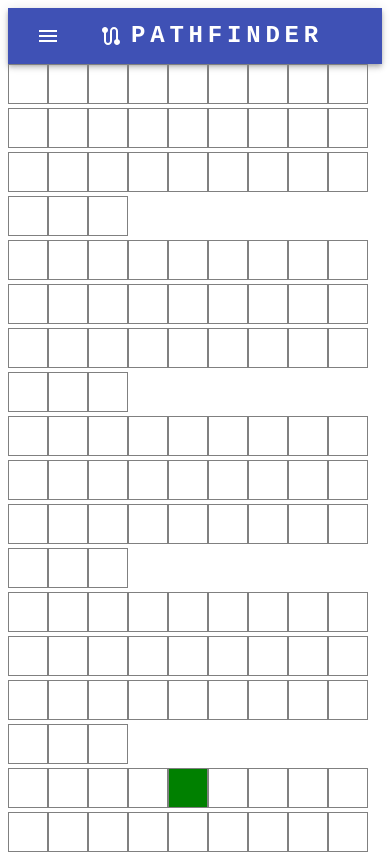
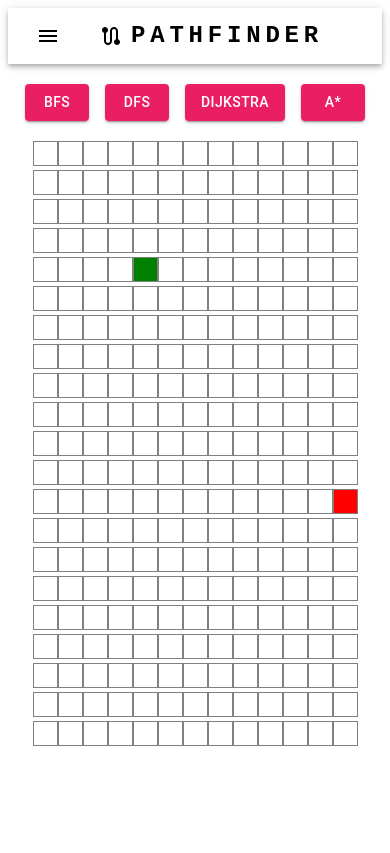
Before and after one commit to dthajal1/path-finder, a React (Create React App) app: page / in a window 390 px wide. Shown: the top 853 px of the page. Built offline with nearby package versions, Linux system fonts and the light colour scheme.

Commit message:
responsive grid

```diff
--- a/src/App.js
+++ b/src/App.js
@@ -3,10 +3,12 @@ import { green, indigo } from "@mui/material/colors";
 
 import PathFinder from "./components/path-finder";
 import Navbar from "./components/navbar";
+import { grey } from "@mui/material/colors";
+import { pink } from "@mui/material/colors";
 
 const theme = createTheme({
   palette: {
-    primary: indigo,
+    primary: pink,
     secondary: green,
   },
 })
--- a/src/algorithms/bfs/index.js
+++ b/src/algorithms/bfs/index.js
@@ -1,5 +1,5 @@
 /* Bread First Search Algorithm. Returns visited nodes in order. */
-export default function BFS(grid, startNode, destNode) {
+export default function BFSAlgo(grid, startNode, destNode) {
 
     let queue = []; // FIFO
     let visited =  [];
--- a/src/components/navbar/index.js
+++ b/src/components/navbar/index.js
@@ -14,7 +14,8 @@ import MenuItem from '@mui/material/MenuItem';
 import RouteIcon from '@mui/icons-material/Route';
 import { Grid } from '@mui/material';
 
-const pages = ['BFS', 'DFS', 'Dijkstra', 'A*'];
+// const pages = ['BFS', 'DFS', 'Dijkstra', 'A*'];
+const pages = [];
 
 export default function Navbar() {
   const [anchorElNav, setAnchorElNav] = React.useState(null);
@@ -28,7 +29,7 @@ export default function Navbar() {
   };
 
   return (
-    <AppBar position="static">
+    <AppBar position="static" color='transparent'>
       <Container maxWidth="xl">
         <Toolbar disableGutters>
             <RouteIcon sx={{ display: { xs: 'none', md: 'flex' }, mr: 1 }} />
--- a/src/components/node/index.js
+++ b/src/components/node/index.js
@@ -3,8 +3,8 @@ import { Grid } from '@mui/material';
 import { styled } from '@mui/material/styles';
 
 const StyledGrid = styled(Grid)(({ theme }) => ({
-  width: '40px',
-  height:'40px',
+  width: '25px',
+  height:'25px',
   border: '1px solid grey',
   display: 'inline-block'
 }));
@@ -22,7 +22,7 @@ export default class Node extends Component {
     return (
         <StyledGrid
           sx={{
-            background: `${isStart ? 'green' : isDest ? 'red' : isInShortestPath ? 'yellow' : isVisited ? 'indigo' : 'none'}`
+            background: `${isStart ? 'green' : isDest ? 'red' : isInShortestPath ? 'blue' : isVisited ? 'indigo' : 'none'}`
           }}
         />
     )
--- a/src/components/path-finder/index.js
+++ b/src/components/path-finder/index.js
@@ -1,11 +1,20 @@
 import React, { Component } from 'react';
-import { Grid, Button, Box, TextField } from '@mui/material';
+import { Grid, Button } from '@mui/material';
 import Node from '../node';
-import BFS from '../../algorithms/bfs';
+import BFSAlgo from '../../algorithms/bfs';
+import { Stack } from '@mui/material';
+import Snackbar from '@mui/material/Snackbar';
+import MuiAlert from '@mui/material/Alert';
 
 const ANIMATION_SPEED = 10;
-const ariaLabel = { 'aria-label': 'description' };
+const BFS = 'BFS';
+const DFS = 'DFS';
+const DIJKSTRA = 'Dijkstra';
+const ASTAR = 'Astar';
 
+const Alert = React.forwardRef(function Alert(props, ref) {
+    return <MuiAlert elevation={6} ref={ref} variant="filled" {...props} />;
+  });
 
 export default class PathFinder extends Component {
     constructor(props) {
@@ -14,6 +23,7 @@ export default class PathFinder extends Component {
             nodes: [],
             start: [4, 4],
             dest: [12, 12],
+            isSnackbarOpen: false,
         }
     }
 
@@ -41,7 +51,7 @@ export default class PathFinder extends Component {
 
     animate(visitedNodesInOrder, shortestPath) {
         for (let i = 0; i <= visitedNodesInOrder.length; i++) {
-            if (i == visitedNodesInOrder.length) {
+            if (i === visitedNodesInOrder.length) {
                 // animate shortest path at the end
                 setTimeout(() => {
                     this.animateShortestPath(shortestPath);
@@ -62,12 +72,25 @@ export default class PathFinder extends Component {
         }
     }
 
-    visualize() {
+    visualize(TYPE) {
         const { nodes, start, dest } = this.state;
         let startNode = nodes[start[0]][start[1]];
         let destNode = nodes[dest[0]][dest[1]];
-        let [visitedNodesInOrder, shortestPath] = BFS(nodes, startNode, destNode);
-        this.animate(visitedNodesInOrder, shortestPath);
+        switch (TYPE) {
+            case BFS:
+                let [visitedNodesInOrder, shortestPath] = BFSAlgo(nodes, startNode, destNode);
+                this.animate(visitedNodesInOrder, shortestPath);
+                break;
+            case DFS:
+            case DIJKSTRA:
+            case ASTAR:
+                this.setState({isSnackbarOpen: true});
+                setTimeout(() => {
+                    this.setState({isSnackbarOpen: false});
+                }, 3000)
+            default:
+                break;
+        }
     }
 
   render() {
@@ -75,6 +98,28 @@ export default class PathFinder extends Component {
 
     return (
         <>
+            <Snackbar open={this.state.isSnackbarOpen}>
+                <Alert severity="warning" sx={{ width: '100%' }}>
+                This algorithm hasn't been implemented yet. Stay tuned!
+                </Alert>
+            </Snackbar>
+
+            <Grid container justifyContent='center' alignItems='center' padding='20px'>
+                <Stack direction='row' spacing={2}>
+                    <Button variant='contained' onClick={() => this.visualize(BFS)}>
+                        BFS
+                    </Button>
+                    <Button variant='contained' onClick={() => this.visualize(DFS)}>
+                        DFS
+                    </Button>
+                    <Button variant='contained' onClick={() => this.visualize(DIJKSTRA)}>
+                        Dijkstra
+                    </Button>
+                    <Button variant='contained' onClick={() => this.visualize(ASTAR)}>
+                        A*
+                    </Button>
+                </Stack>
+            </Grid>
             <Grid container justifyContent='center' alignItems='center'>
                 {nodes.map((row, rowIdx) => (
                     <div key={rowIdx}>
@@ -84,11 +129,6 @@ export default class PathFinder extends Component {
                     </div>
                 ))}
             </Grid>
-            <Box textAlign='center'>
-                <Button variant='contained' onClick={() => this.visualize()}>
-                    Visualize
-                </Button>
-            </Box>
         </>
     )
   }
@@ -96,9 +136,11 @@ export default class PathFinder extends Component {
 
 const initializeGrids = (start, dest) => {
     let nodes = [];
-    for (let row = 0; row < 13; row++) {
+    let num_rows = window.innerHeight / 25;
+    let num_cols = window.innerWidth / 25;
+    for (let row = 0; row < num_rows * 0.6; row++) {
         let currentRow = [];
-        for (let col = 0; col < 30; col++) {
+        for (let col = 0; col < num_cols * 0.8; col++) {
             const isStart = start[0] === row && start[1] === col;
             const isDest = dest[0] === row && dest[1] === col;
             let newNode = { row, col, isStart, isDest, isWall:false, isVisited:false, isInShortestPath: false }
```
